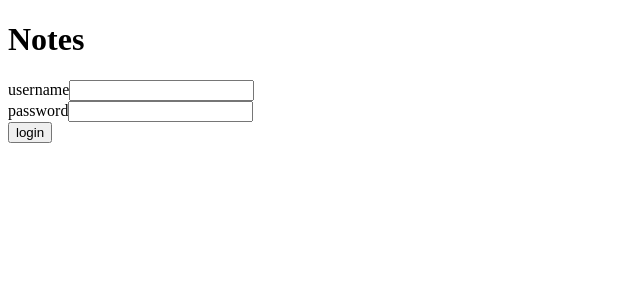
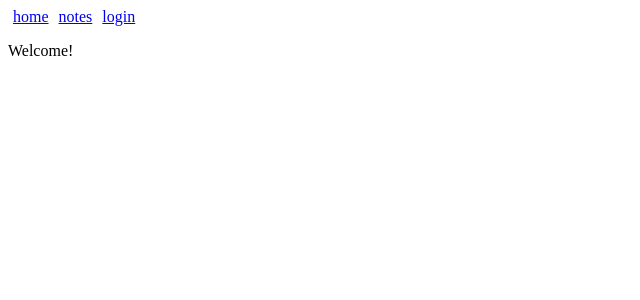
Before and after one commit to EduardTorresUdL/sample-notes-frontend, a React (Vite) app: page / in a window 1280 px wide. Shown: the top 300 px of the page, without its empty margins (0-640 px from the left). Built offline with nearby package versions, Linux system fonts and the light colour scheme.

Commit message:
Basic navigation bar

```diff
--- a/package.json
+++ b/package.json
@@ -12,7 +12,8 @@
   "dependencies": {
     "axios": "^1.6.8",
     "react": "^18.2.0",
-    "react-dom": "^18.2.0"
+    "react-dom": "^18.2.0",
+    "react-router-dom": "^6.23.0"
   },
   "devDependencies": {
     "@types/react": "^18.2.66",
--- a/src/App.jsx
+++ b/src/App.jsx
@@ -3,6 +3,10 @@ import { useState, useEffect } from "react"
 import loginService from './services/login'
 import noteService from './services/noteService'
 import LoginForm from "./components/LoginForm"
+import {
+  BrowserRouter as Router,
+  Routes, Route, Link
+} from "react-router-dom"
 
 const App = () => {
   const [user, setUser] = useState(null)
@@ -28,19 +32,22 @@ const App = () => {
     }
   }
 
+
+  const padding = { padding: 5 }
   return (
-    <div>
-      <h1>Notes</h1>
+    <Router>
+      <div>
+        <Link style={padding} to="/">home</Link>
+        <Link style={padding} to="/notes">notes</Link>
+        <Link style={padding} to="/login">login</Link>
+      </div>
 
-      {user === null ?
-        <LoginForm onLogin={handleLogin} /> :
-        <div>
-          <p>{user.name} logged-in</p>
-          <Notes />
-        </div>
-      }
-
-    </div>
+      <Routes>
+        <Route path="/notes" element={<Notes />} />
+        <Route path="/login" element={<LoginForm onLogin={handleLogin} />} />
+        <Route path="/" element={<div><p>Welcome!</p></div>} />
+      </Routes>
+    </Router>
   )
 }
 
```
Also changed, not shown: 1 other file (tests, documents, lock files or other folders).
